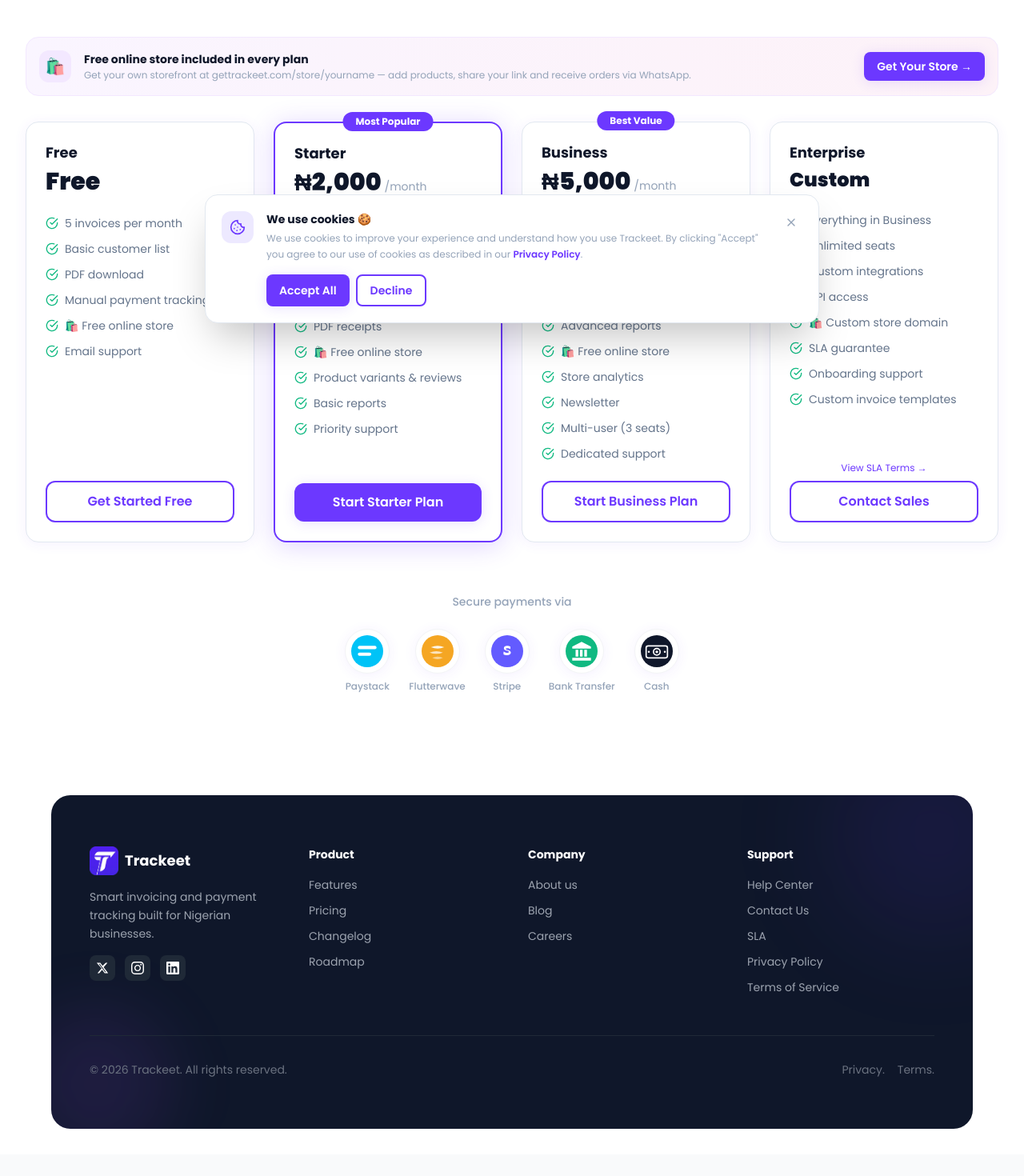
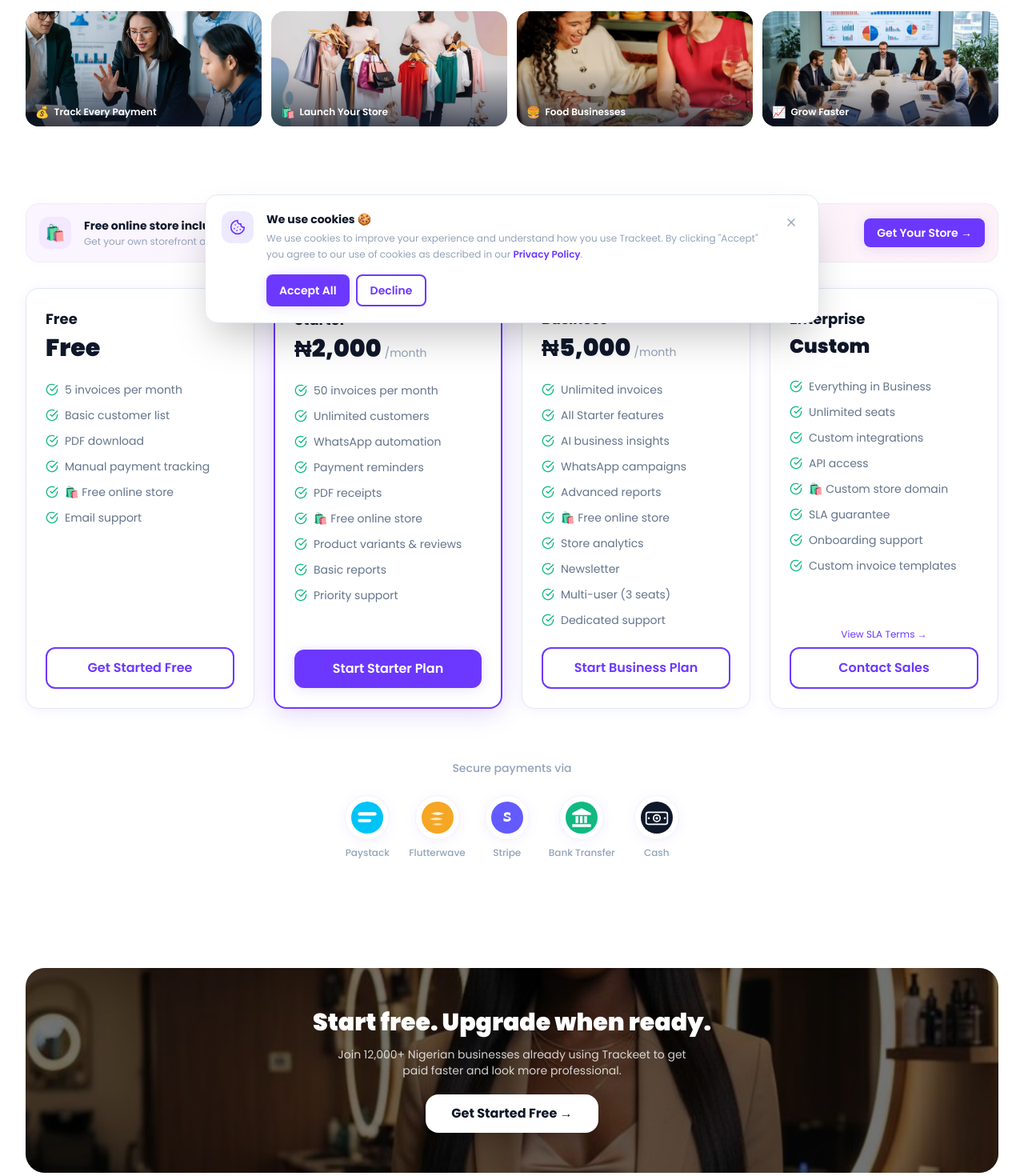
Before and after one commit to Emmirez/trackeet, a React (Vite) app in the folder frontend/: page /pricing in a window 1280 px wide. Shown: the part 380-1850 px from the top of the page at 80% size. Before the commit the page ends 1823 px from the top, so only its background shows below. Built offline with nearby package versions, Linux system fonts and the light colour scheme; no server answers.

Commit message:
Add images to PricingPage

```diff
--- a/frontend/src/pages/landing/PricingPage.jsx
+++ b/frontend/src/pages/landing/PricingPage.jsx
@@ -135,6 +135,46 @@ export default function PricingPage() {
           </div>
         </div>
       </section>
+
+      {/* Lifestyle image banner */}
+      <div className="py-8 px-4 sm:px-6 lg:px-8 bg-white dark:bg-dark">
+        <div className="max-w-7xl mx-auto grid grid-cols-2 md:grid-cols-4 gap-3">
+          {[
+            {
+              src: "/images/team1.jpg",
+              label: "Track Every Payment",
+              emoji: "💰",
+            },
+            {
+              src: "/images/fashion.jpg",
+              label: "Launch Your Store",
+              emoji: "🛍️",
+            },
+            {
+              src: "/images/eating.jpg",
+              label: "Food Businesses",
+              emoji: "🍔",
+            },
+            { src: "/images/business.jpg", label: "Grow Faster", emoji: "📈" },
+          ].map((img, i) => (
+            <div
+              key={i}
+              className="relative h-36 rounded-2xl overflow-hidden group"
+            >
+              <img
+                src={img.src}
+                alt={img.label}
+                className="w-full h-full object-cover group-hover:scale-105 transition-transform duration-500"
+              />
+              <div className="absolute inset-0 bg-gradient-to-t from-dark/70 via-transparent to-transparent" />
+              <div className="absolute bottom-2 left-3 flex items-center gap-1.5">
+                <span className="text-sm">{img.emoji}</span>
+                <p className="text-white text-xs font-semibold">{img.label}</p>
+              </div>
+            </div>
+          ))}
+        </div>
+      </div>
 
       {/* Plans */}
       <section className="py-16 bg-white dark:bg-dark">
@@ -397,6 +437,34 @@ export default function PricingPage() {
         </div>
       </section>
 
+      {/* Bottom CTA banner */}
+      <div className="py-10 px-4 sm:px-6 lg:px-8 bg-white dark:bg-dark">
+        <div className="max-w-7xl mx-auto relative rounded-3xl overflow-hidden h-64">
+          <img
+            src="/images/sal.jpg"
+            alt="Nigerian business owners"
+            className="w-full h-full object-cover"
+          />
+          <div className="absolute inset-0 bg-black/55" />
+          <div className="absolute inset-0 flex items-center justify-center flex-col text-center px-8">
+            <h3 className="text-2xl sm:text-3xl font-black text-white mb-3">
+              Start free. Upgrade when ready.
+            </h3>
+            <p className="text-white/80 text-sm max-w-md mb-5">
+              Join 12,000+ Nigerian businesses already using Trackeet to get paid faster and look more professional.
+            </p>
+            <Link
+              to="/register"
+              className="bg-white text-dark font-bold px-8 py-3 rounded-2xl hover:bg-gray-100 transition-all shadow-xl hover:scale-105"
+            >
+              Get Started Free →
+            </Link>
+          </div>
+        </div>
+      </div>
+
+      <Footer />
+
       <Footer />
     </div>
   );
```
